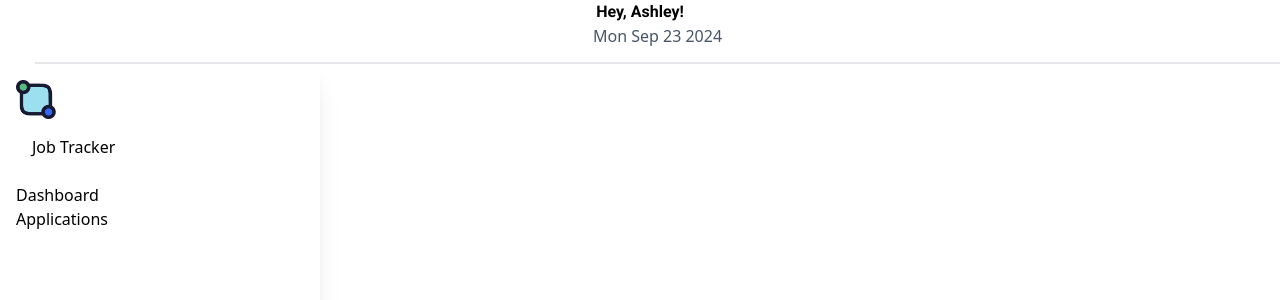
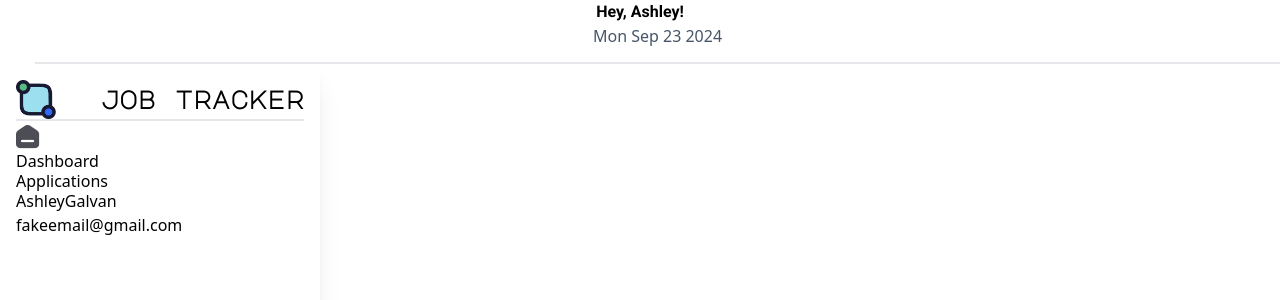
Before and after one commit to Sinai161/job-tracker-fe, a React (Create React App) app: page / in a window 1280 px wide. Shown: the top 300 px of the page. Built offline with nearby package versions, Linux system fonts and the light colour scheme.

Commit message:
updated sidebar font and added more images and styling

```diff
--- a/public/index.html
+++ b/public/index.html
@@ -7,6 +7,9 @@
     <link rel="preconnect" href="https://fonts.googleapis.com">
     <link rel="preconnect" href="https://fonts.gstatic.com" crossorigin>
     <link href="https://fonts.googleapis.com/css2?family=Roboto:wght@700&display=swap" rel="stylesheet">
+    <link rel="preconnect" href="https://fonts.googleapis.com">
+<link rel="preconnect" href="https://fonts.gstatic.com" crossorigin>
+<link href="https://fonts.googleapis.com/css2?family=Major+Mono+Display&display=swap" rel="stylesheet">
     <meta name="theme-color" content="#000000" />
     <meta
       name="description"
--- a/src/components/Header.js
+++ b/src/components/Header.js
@@ -1,4 +1,5 @@
 import React, { useState } from "react";
+import Sidebar from "./Sidebar";
 const Header = () => {
     const [date, setDate ] = useState(new Date())
 
@@ -21,7 +22,7 @@ function currentDate() {
     // console.log(currentDate)
 
     return(
-        <div>
+        <div className="">
             <h1 className="header1 text-center font-roboto">{user()}</h1>
             <h1 className="header2 text-center text-slate-600 border-b-2 ">{currentDate()}</h1>
         </div>
--- a/src/components/Sidebar.js
+++ b/src/components/Sidebar.js
@@ -1,4 +1,5 @@
 import { useEffect, useState } from "react"
+import Header from "./Header"
 
 const userLogin = {
     id: "ioajsdlkjqnman123081",
@@ -22,14 +23,16 @@ const Sidebar = () => {
         setUser(userLogin)
     })
     return(
-    <div className="h-[calc(100vh-2rem)] w-full max-w-[20rem] p-4 shadow-xl shadow-blue-gray-900/5">
-        <div className="">
+    <div className="h-[calc(100vh-2rem)] w-full max-w-[20rem] p-4 shadow-xl shadow-blue-gray-900/5 items-start ">
+        <div className="w-full justify-between items-center gap-2.5 inline-flex border-b-2">
         <img className="sidebar-img" src="assets/370082334-f2a67fab-f222-4bf2-82c3-0ad258b65a21.png" alt="logo"/>
-        <h1 className="mb-2 p-4">Job Tracker</h1>
+        <h1 className="sidebar-title text-center">job tracker</h1>
         </div>
-        <h3>Dashboard</h3>
-        <h3>Applications</h3>
-        {/* <h4>{user.firstName}{user.lastName}</h4> */}
+        <img src="/assets/Layer 1 (1).png" alt="logo"/>
+        <h3 className="h-5 w-5">Dashboard</h3>
+        <h3 className="h-5 w-5">Applications</h3>
+        <h4>{user.firstName}{user.lastName}</h4>
+        <h4>{user.email}</h4>
 
         <UserInfo props={user}></UserInfo>
     </div>
--- a/src/index.css
+++ b/src/index.css
@@ -20,6 +20,17 @@ body {
   width: 40px;
 }
 
+.sidebar-title {
+  font-family: "Major Mono Display", monospace;
+  font-weight: bolder;
+  font-style: normal;
+  font-size: 25px;
+}
+
+h3 {
+  font-size: 16px;
+}
+
 
 /* code {
   font-family: source-code-pro, Menlo, Monaco, Consolas, 'Courier New',
```
Also changed, not shown: public/assets/Layer 1 (1).png (added).
